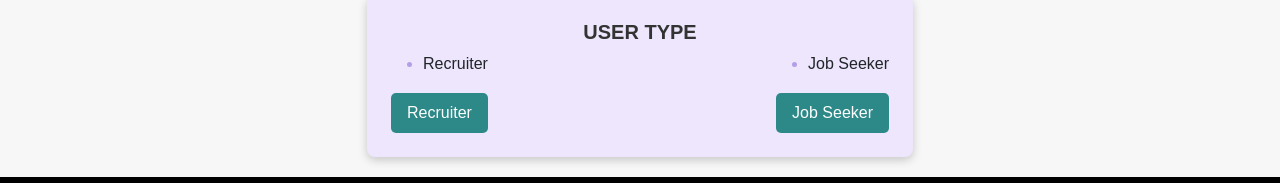
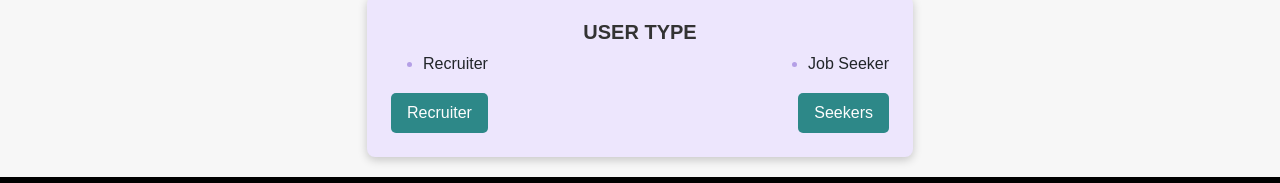
Before and after one commit to atumau/job-hub, a React (Create React App) app: page / in a window 1280 px wide. Shown: the part 138-321 px from the top of the page. Built offline with nearby package versions, Linux system fonts and the light colour scheme.

Commit message:
Update start.js

```diff
--- a/src/Components/start.js
+++ b/src/Components/start.js
@@ -20,7 +20,7 @@
               <button className="btn btn-primary mr-2">Recruiter</button>
                      </Link>
                      <Link to='/login'>
-              <button className="btn btn-primary mr-2">Job Seeker</button>
+              <button className="btn btn-primary mr-2">Seekers</button>
                      </Link>
               </div>
             </div>
```
